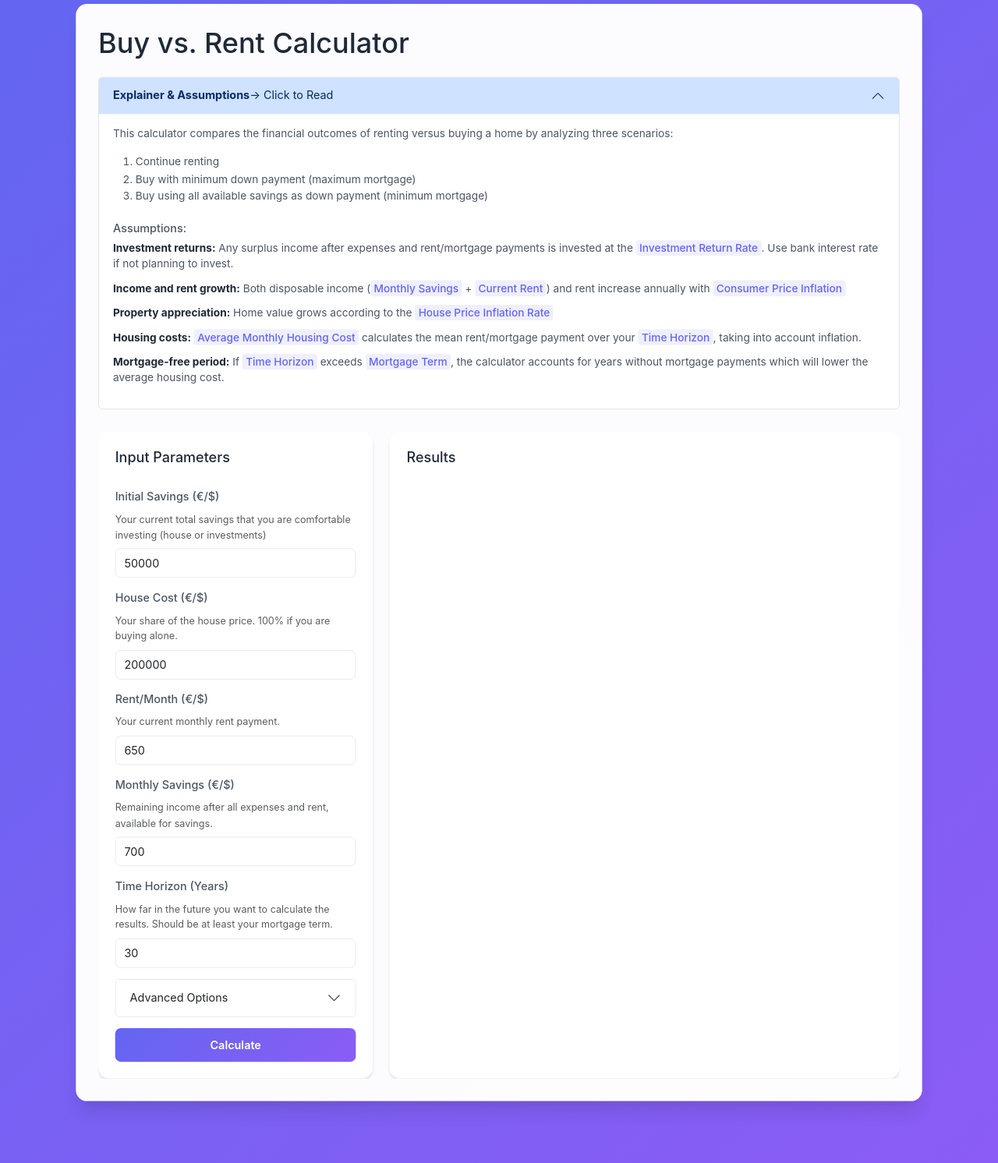
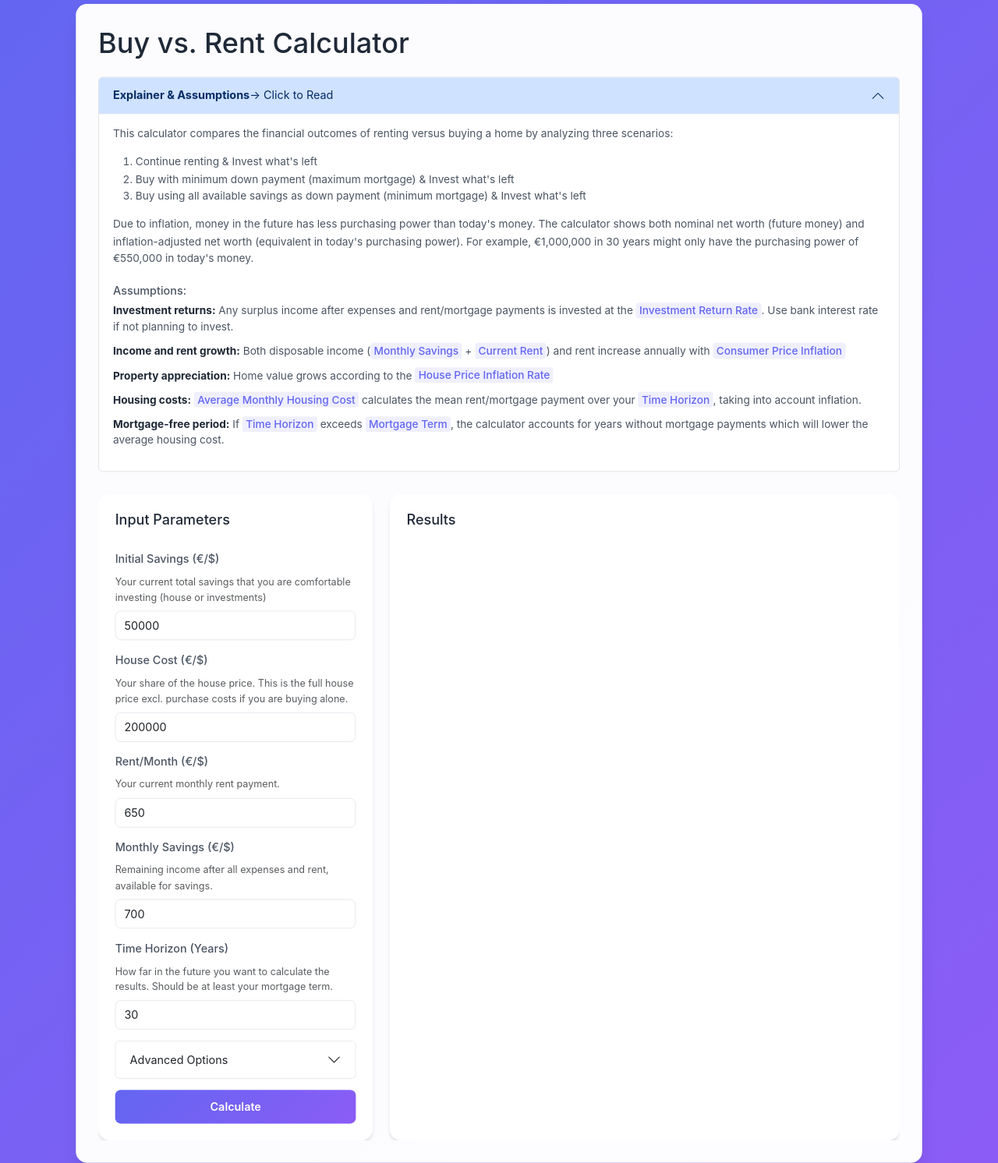
Before and after one commit to seanw712/Buy-vs-Rent, a Flask app: page / in a window 1280 px wide, after a click on "Explainer & Assumptions -> Click to Read". Shown: the whole page at 78% size. Run offline with Flask 3, Linux system fonts and the light colour scheme.

Commit message:
changed assumptions etc.

```diff
--- a/static/script.js
+++ b/static/script.js
@@ -79,7 +79,7 @@
 
     // Prepare data
     const data = {
-        labels: ['Rent + Invest', 'Max Mortgage', 'Min Mortgage'],
+        labels: ['Rent + Invest', 'Max. Mortgage + Invest', 'Min. Mortgage + Invest'],
         datasets: [
             {
                 label: 'Growth of Initial Savings',
@@ -320,6 +320,12 @@
 
     // Update Net Worth Summary Table
     const netWorthTable = document.querySelector('.net-worth-summary .table tbody');
+    const timeHorizon = document.getElementById('time_horizon_years').value;
+    const cpi = parseFloat(document.getElementById('cpi').value) / 100;
+
+    // Calculate inflation adjustment factor
+    const inflationFactor = 1 / Math.pow(1 + cpi, timeHorizon);
+
     netWorthTable.innerHTML = `
         <tr>
             <td><strong>Growth of Initial Savings</strong></td>
@@ -340,10 +346,16 @@
             <td class="text-end">${formatCurrency(results.min_mortgage.house_value)}</td>
         </tr>
         <tr class="table-primary">
-            <th><strong class="net-worth-label">Net Worth after ${document.getElementById('time_horizon_years').value} years</strong></th>
+            <th><strong class="net-worth-label">Net Worth after ${timeHorizon} years</strong></th>
             <td class="text-end">${formatCurrency(results.rent.net_worth)}</td>
             <td class="text-end">${formatCurrency(results.max_mortgage.net_worth)}</td>
             <td class="text-end">${formatCurrency(results.min_mortgage.net_worth)}</td>
+        </tr>
+        <tr>
+            <td><strong>(Adjusted for Inflation)</strong></td>
+            <td class="text-end">${formatCurrency(results.rent.net_worth * inflationFactor)}</td>
+            <td class="text-end">${formatCurrency(results.max_mortgage.net_worth * inflationFactor)}</td>
+            <td class="text-end">${formatCurrency(results.min_mortgage.net_worth * inflationFactor)}</td>
         </tr>
     `;
 
--- a/templates/index.html
+++ b/templates/index.html
@@ -26,10 +26,12 @@
                                 <p>This calculator compares the financial outcomes of renting versus buying a home by analyzing three scenarios:</p>
 
                                 <ol>
-                                    <li>Continue renting</li>
-                                    <li>Buy with minimum down payment (maximum mortgage)</li>
-                                    <li>Buy using all available savings as down payment (minimum mortgage)</li>
+                                    <li>Continue renting & Invest what's left</li>
+                                    <li>Buy with minimum down payment (maximum mortgage) & Invest what's left</li>
+                                    <li>Buy using all available savings as down payment (minimum mortgage) & Invest what's left</li>
                                 </ol>
+
+                                <p>Due to inflation, money in the future has less purchasing power than today's money. The calculator shows both nominal net worth (future money) and inflation-adjusted net worth (equivalent in today's purchasing power). For example, €1,000,000 in 30 years might only have the purchasing power of €550,000 in today's money.</p>
 
                                 <h6 class="mt-4">Assumptions:</h6>
                                 <ul class="assumptions-list">
@@ -73,7 +75,7 @@
                         </div>
                         <div class="form-group">
                             <label for="house_cost">House Cost (€/$)</label>
-                            <small class="form-text text-muted d-block mb-2">Your share of the house price. 100% if you are buying alone.</small>
+                            <small class="form-text text-muted d-block mb-2">Your share of the house price. This is the full house price excl. purchase costs if you are buying alone.</small>
                             <input type="number" class="form-control" id="house_cost" value="{{ config.DEFAULT_HOUSE_COST }}" required>
                         </div>
                         <div class="form-group">
@@ -158,8 +160,8 @@
                                         <tr>
                                             <th></th>
                                             <th>Rent + Invest</th>
-                                            <th>Max Mortgage</th>
-                                            <th>Min Mortgage</th>
+                                            <th>Max. Mortgage + Invest</th>
+                                            <th>Min. Mortgage + Invest</th>
                                         </tr>
                                     </thead>
                                     <tbody>
@@ -199,8 +201,8 @@
                                         <tr>
                                             <th></th>
                                             <th>Rent + Invest</th>
-                                            <th>Max Mortgage</th>
-                                            <th>Min Mortgage</th>
+                                            <th>Max. Mortgage + Invest</th>
+                                            <th>Min. Mortgage + Invest</th>
                                         </tr>
                                     </thead>
                                     <tbody>
```
Also changed, not shown: .specstory/history/implementing-caching-for-user-inputs.md.
